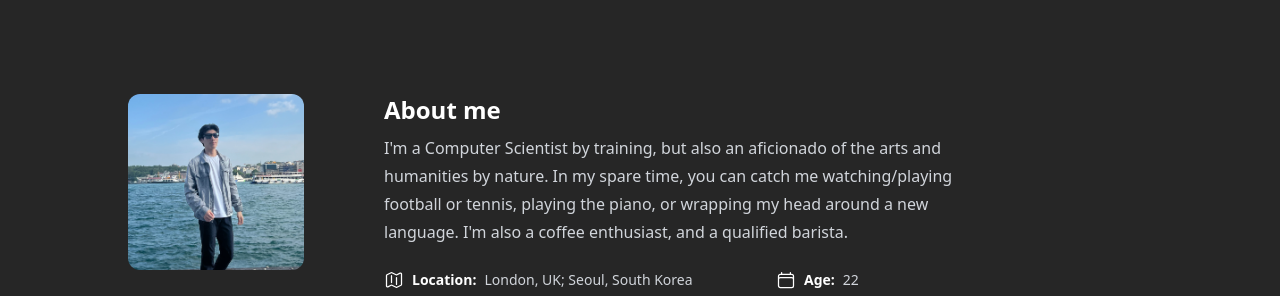
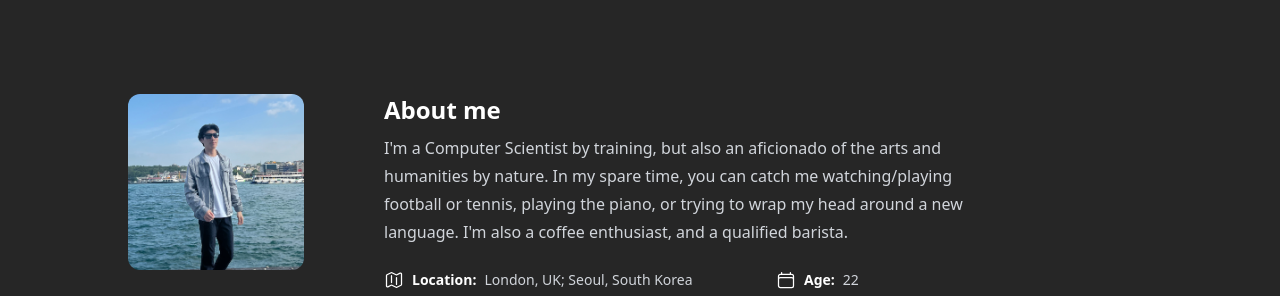
Before and after one commit to mslee2129/portfolio_website, a Next.js app: page / in a window 1280 px wide. Shown: the part 802-1098 px from the top of the page. Built offline with nearby package versions, Linux system fonts and the light colour scheme.

Commit message:
minor changes

```diff
--- a/src/data/data.tsx
+++ b/src/data/data.tsx
@@ -102,7 +102,7 @@ export const heroData: Hero = {
 export const aboutData: About = {
   profileImageSrc: profilepic,
   description: `I'm a Computer Scientist by training, but also an aficionado of the arts and humanities by nature. In my spare time, you can catch me watching/playing football or tennis,
-  playing the piano, or wrapping my head around a new language. I'm also a coffee enthusiast, and a qualified barista.`,
+  playing the piano, or trying to wrap my head around a new language. I'm also a coffee enthusiast, and a qualified barista.`,
   aboutItems: [
     {label: 'Location', text: 'London, UK; Seoul, South Korea', Icon: MapIcon},
     {label: 'Age', text: '22', Icon: CalendarIcon},
@@ -193,7 +193,7 @@ export const skills: SkillGroup[] = [
 export const portfolioItems: PortfolioItem[] = [
   {
     title: 'FoodSnap',
-    description: 'An image-recognition based calorie tracker. Accepted at CVPR 2023 for a Demo.',
+    description: 'An image-recognition based calorie tracker. Imagine an app that allows you to take a picture of a food item and it would tell you how many calories it contained? Accepted at CVPR 2023 for a Demo.',
     url: 'https://foodsn.app',
     image: porfolioImage1,
   },
```
